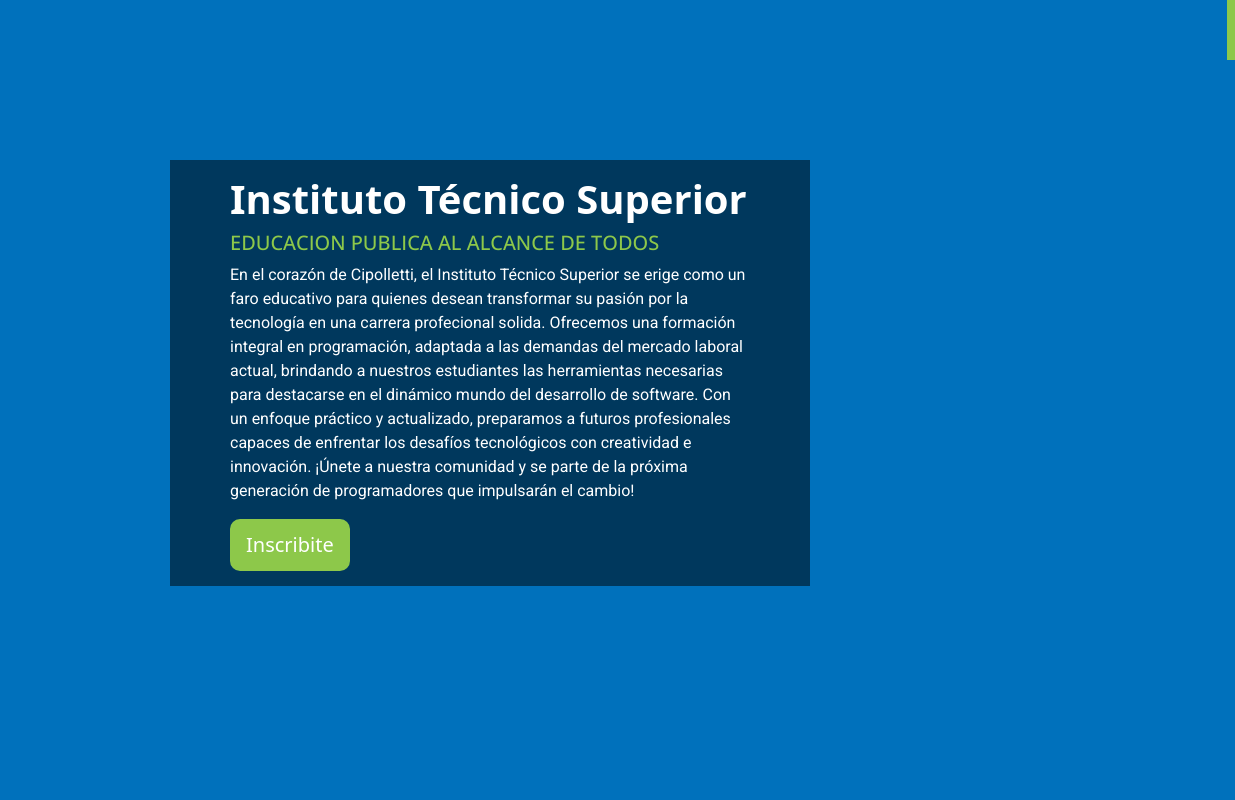
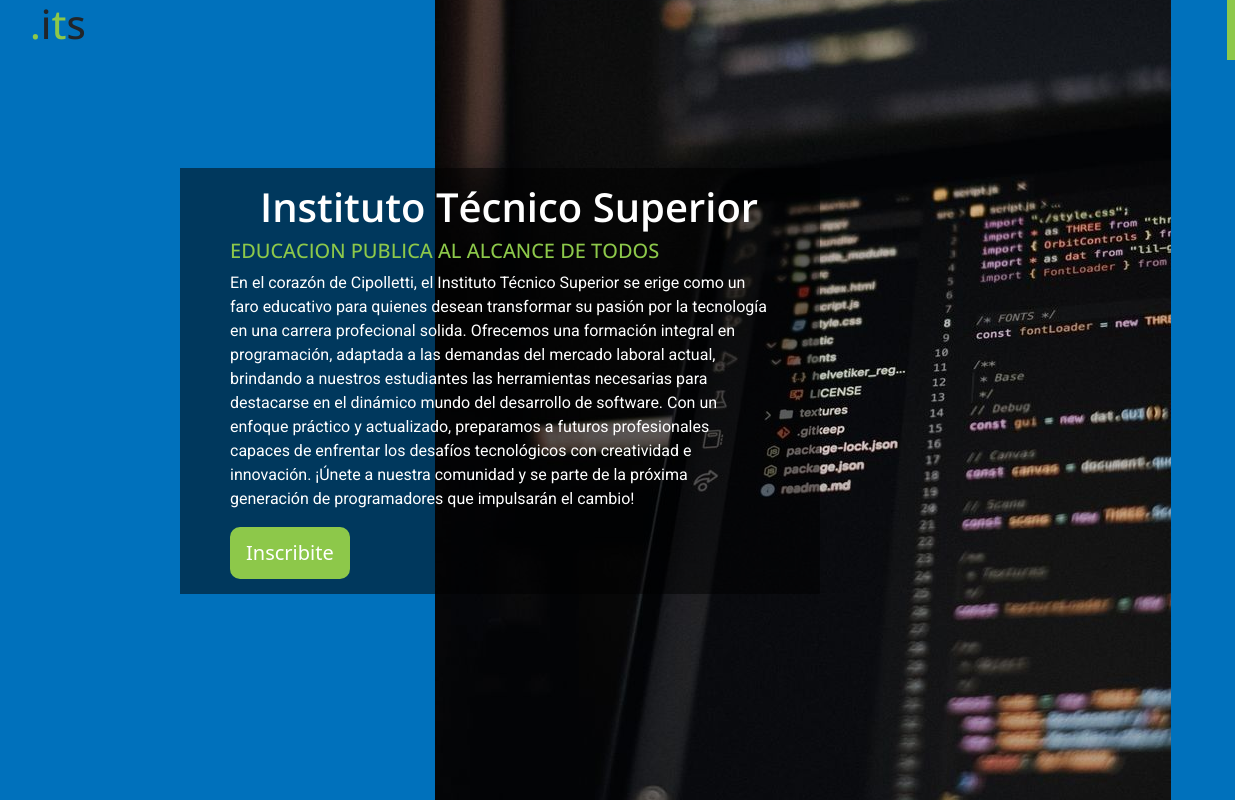
Before and after one commit to Maia-Aedo/ITS-Landing-Page, a plain HTML site: page index.html in a window 1280 px wide. Shown: the full height of the page, 0-1235 px from the left. Drawn offline with nearby package versions, Linux system fonts and the light colour scheme.

Commit message:
ultimos cambios inicio

```diff
--- a/index.html
+++ b/index.html
@@ -11,6 +11,8 @@
 </head>
 
 <body>
+    <!-- TITULO -->
+     <h2 class="title"><span id="its">.</span>i<span id="its">t</span>s</h2>
     <!-- NAVBAR -->
     <!-- SOCIALES -->
     <div id="side-nav">
@@ -26,7 +28,7 @@
                     <li><a href="#">El instituto</a></li>
                     <li><a href="#">Inscripción</a></li>
                     <li><a href="#">Contacto</a></li>
-                    <li><a href="#">FORMULARIO ACT 2</a></li>
+                    <li><a href="./formulario.html" class="act2">FORMULARIO ACT 2</a></li>
                 </ul>
             </div>
         </ul>
--- a/public/styles/styles.css
+++ b/public/styles/styles.css
@@ -6,6 +6,23 @@
 
 body{
     background-color: #0071bc !important;
+    background-image: url('../../assets/images/image.jpeg');
+    background-position: 80%;
+    background-repeat: no-repeat;
+}
+
+.title{
+    font-size: 40px;
+    margin-left: 30px;
+    font-family: 'Open Sans';
+}
+
+#its{
+    color: #8dc84a;
+}
+
+.image{
+    display: flex;
 }
 
 /* fuera de la pantalla inicio, abre al hacer click en el menu*/
@@ -126,9 +143,9 @@ body{
 #container{
     background-color: rgba(0, 0, 0, 0.5);
     width: 50%;
-    margin-top: 160px;
-    margin-left: 170px;
-    padding: 15px 60px;
+    margin-top: 120px;
+    margin-left: 180px;
+    padding: 15px 50px;
 }
 
 #container h1 {
```
Also changed, not shown: formulario.html (added, +11 -0 lines), assets/images/image.jpeg (added).
